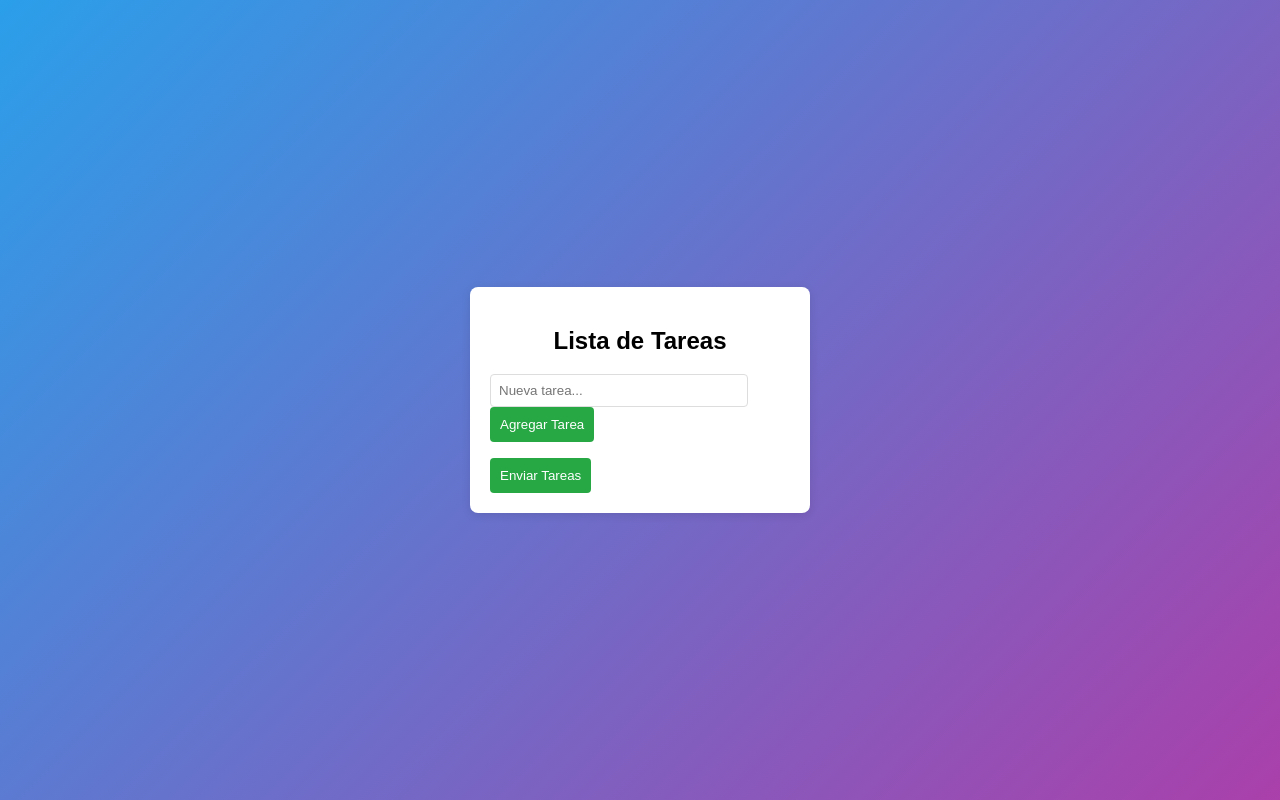
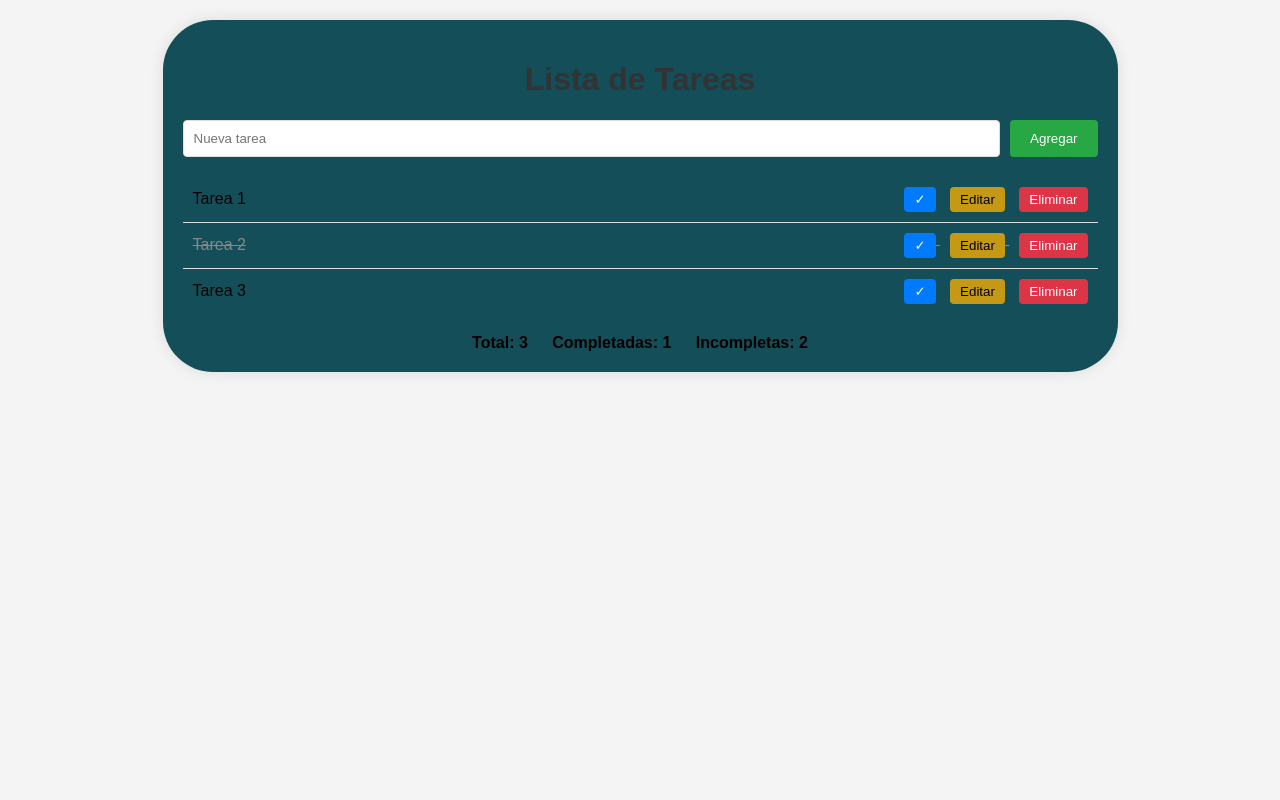
Before and after one commit to Gleiby08/lista-de-tareas, a plain HTML site: page index.html in a window 1280 px wide. Drawn offline with Linux system fonts and the light colour scheme.

Commit message:
update html

```diff
--- a/index.html
+++ b/index.html
@@ -8,135 +8,150 @@
         body {
             font-family: Arial, sans-serif;
             background-color: #f4f4f4;
-            display: flex;
-            justify-content: center;
-            align-items: center;
-            height: 100vh;
             margin: 0;
-            background: linear-gradient(135deg, #00bfff, #ff0080);
-    background-size: 200% 200%;
-    animation: waveAnimation 6s ease-in-out infinite;
-        }
-
-        @keyframes waveAnimation {
-    0% { background-position: 0% 50%; }
-    50% { background-position: 100% 50%; }
-    100% { background-position: 0% 50%; }
+            padding: 20px;
         }
 
         .container {
-            background: white;
+            max-width: 915px;
+            margin: 0 auto;
+            background: #144e59;
             padding: 20px;
-            border-radius: 8px;
-            box-shadow: 0 2px 10px rgba(0, 0, 0, 0.1);
-            width: 300px;
+            border-radius: 50px;
+            box-shadow: 0 0 15px rgba(0, 0, 0, 0.1);
         }
 
-        h2 {
+        h1 {
             text-align: center;
+            color: #333;
         }
 
-        ul {
-            list-style-type: none;
+        .task-form {
+            display: flex;
+            justify-content: space-between;
+            margin-bottom: 20px;
+        }
+
+        .task-form input {
+            flex: 1;
+            padding: 10px;
+            border: 1px solid #ddd;
+            border-radius: 4px;
+            margin-right: 10px;
+        }
+
+        .task-form button {
+            padding: 10px 20px;
+            background-color: #28a745;
+            color: #fff;
+            border: none;
+            border-radius: 4px;
+            cursor: pointer;
+        }
+
+        .task-form button:hover {
+            background-color: #218838;
+        }
+
+        .task-list {
+            list-style: none;
             padding: 0;
         }
 
-        li {
+        .task-item {
             display: flex;
+            justify-content: space-between;
             align-items: center;
-            justify-content: space-between;
             padding: 10px;
             border-bottom: 1px solid #ddd;
         }
 
-        input[type="text"] {
-            width: calc(100% - 60px);
-            padding: 8px;
-            border: 1px solid #ddd;
-            border-radius: 4px;
+        .task-item:last-child {
+            border-bottom: none;
         }
 
-        button {
-            padding: 10px;
+        .task-item.completed {
+            text-decoration: line-through;
+            color: #888;
+        }
+
+        .task-actions button {
+            margin-left: 10px;
+            padding: 5px 10px;
             border: none;
             border-radius: 4px;
-            background-color: #28a745;
-            color: white;
             cursor: pointer;
-            transition: background-color 0.3s, transform 0.3s;
         }
 
-        button:hover {
-            background-color: #5c17b0;
-            transform: scale(1.05);
+        .task-actions .edit {
+            background-color: #c59916;
+            color: #000;
         }
 
-        .edit-button {
-            background-color: #007bff;
+        .task-actions .delete {
+            background-color: #dc3545;
+            color: #fff;
         }
 
-        .edit-button:hover {
-            background-color: #0069d9;
+        .task-actions .check {
+            background-color: #007bff;
+            color: #fff;
         }
 
-        .checkbox {
-            transform: scale(1.5);
-            margin-right: 10px;
-            transition: transform 0.3s;
+        .task-stats {
+            margin-top: 20px;
+            text-align: center;
         }
 
-        .checkbox:checked {
-            transform: scale(1.5) rotate(20deg);
+        .task-stats span {
+            margin: 0 10px;
+            font-weight: bold;
         }
     </style>
 </head>
 <body>
+
     <div class="container">
-        <h2>Lista de Tareas</h2>
-        <input type="text" id="taskInput" placeholder="Nueva tarea...">
-        <button id="addTaskButton">Agregar Tarea</button>
-        <ul id="taskList"></ul>
-        <button id="submitTasksButton">Enviar Tareas</button>
+        <h1>Lista de Tareas</h1>
+
+        <div class="task-form">
+            <input type="text" placeholder="Nueva tarea">
+            <button>Agregar</button>
+        </div>
+
+        <ul class="task-list">
+            <li class="task-item">
+                <span>Tarea 1</span>
+                <div class="task-actions">
+                    <button class="check">✓</button>
+                    <button class="edit">Editar</button>
+                    <button class="delete">Eliminar</button>
+                </div>
+            </li>
+            <li class="task-item completed">
+                <span>Tarea 2</span>
+                <div class="task-actions">
+                    <button class="check">✓</button>
+                    <button class="edit">Editar</button>
+                    <button class="delete">Eliminar</button>
+                </div>
+            </li>
+            <li class="task-item">
+                <span>Tarea 3</span>
+                <div class="task-actions">
+                    <button class="check">✓</button>
+                    <button class="edit">Editar</button>
+                    <button class="delete">Eliminar</button>
+                </div>
+            </li>
+        </ul>
+
+        <div class="task-stats">
+            <span>Total: 3</span>
+            <span>Completadas: 1</span>
+            <span>Incompletas: 2</span>
+        </div>
     </div>
 
-    <script>
-        const taskInput = document.getElementById('taskInput');
-        const addTaskButton = document.getElementById('addTaskButton');
-        const taskList = document.getElementById('taskList');
-        const submitTasksButton = document.getElementById('submitTasksButton');
-
-        let editIndex = -1;
-
-        addTaskButton.addEventListener('click', () => {
-            const taskText = taskInput.value.trim();
-            if (taskText === '') return;
-
-            if (editIndex === -1) {
-                const li = document.createElement('li');
-                li.innerHTML = `
-                    <input type="checkbox" class="checkbox">
-                    <span>${taskText}</span>
-                    <button class="edit-button" onclick="editTask(this)">Editar</button>
-                `;
-                taskList.appendChild(li);
-            } else {
-                taskList.children[editIndex].children[1].innerText = taskText;
-                editIndex = -1;
-            }
-
-            taskInput.value = '';
-        });
-
-        function editTask(button) {
-            const li = button.parentElement;
-            taskInput.value = li.children[1].innerText;
-            editIndex = Array.from(taskList.children).indexOf(li);
-        }
-
-        submitTasksButton.addEventListener('click', () => {
-            const tasks = Array.from(taskList.children).map(li => li.children[1].innerText);
-            alert('Tareas enviadas: ' + tasks.join(', '));
-        });
-    </script>
 </body>
 </html>
```
